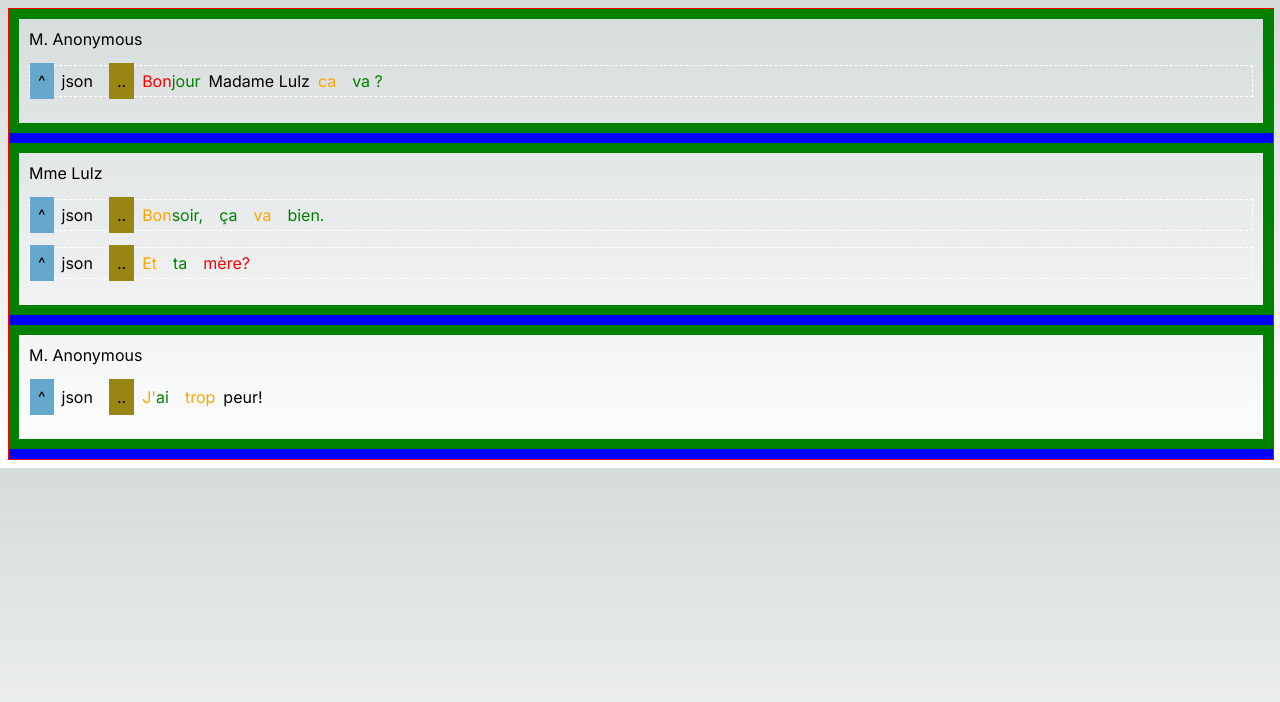
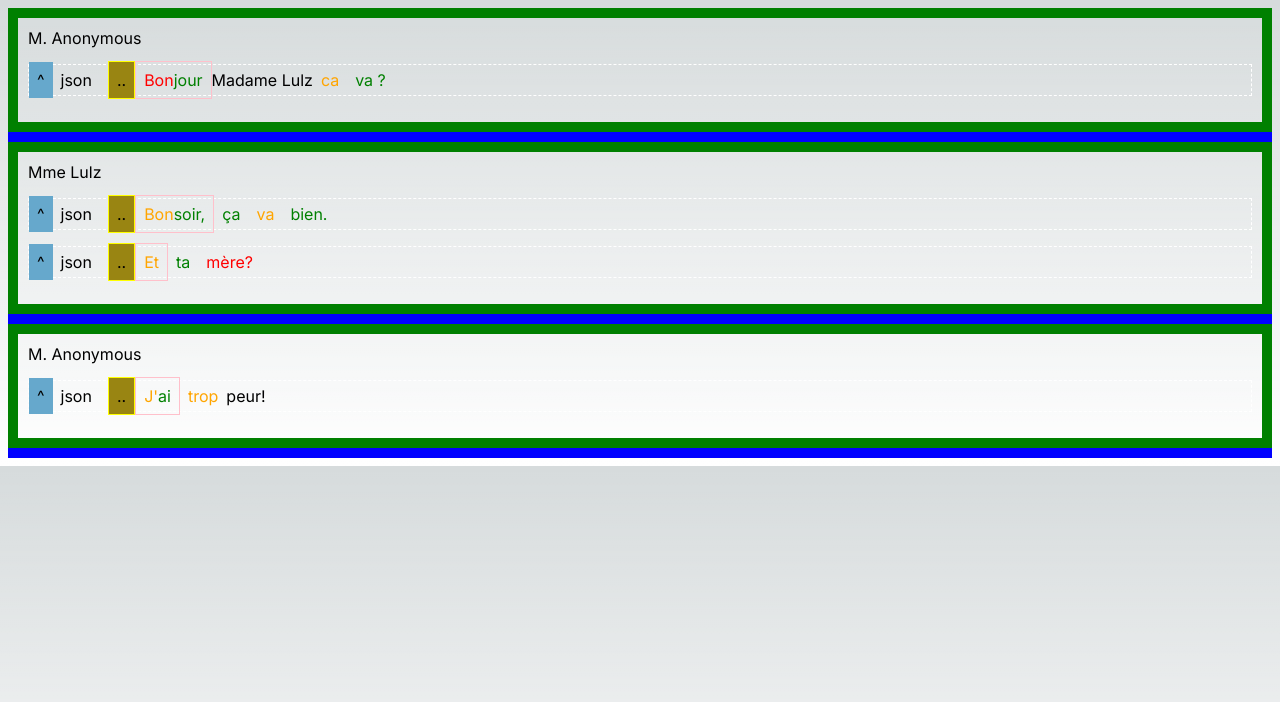
Before and after one commit to glefait/transcript-react-test, a Next.js app: page / in a window 1280 px wide. Shown: the top 702 px of the page. Built offline with nearby package versions, Linux system fonts and the light colour scheme.

Commit message:
clean css, log issues

```diff
--- a/public/globals.css
+++ b/public/globals.css
@@ -33,10 +33,8 @@ body {
 }
 
 .transcriptionEdition {
-  border: 1px solid red;
   width: 100%;
 }
-
 .transcriptionSeparator {
   padding: 5px;
   background-color: blue;
@@ -47,57 +45,86 @@ body {
 }
 .transcriptionLine {
   border: 1px dashed white;
-  padding: 5px;
-  padding-left: 0;
-}
-.word {
-
-}
-.word:hover {
-  background-color: grey;
 }
 .p80, .p90, .p100 {
   color: green;
 }
-
 .p60, .p70 {
   color: orange;
 }
-
 .p00, .p10, .p20, .p30, .p40, .p50 {
   color: red;
 }
-
 .moveLine {
-  width: 1em;
-  padding: 8px;
   background-color: #66a8cc;
   cursor: pointer;
 }
 .transcriptionLine:has(.moveLine:hover) {
   background-color: #66a8cc;
 }
-.transcriptionLine .moveFirstWord,
-.transcriptionLine .firstWord,
-.transcriptionLine .word {
+.word:hover {
+  background-color: grey;
+}
+.moveFirstWord {
+  cursor: pointer;
+  background-color: #998512;
+  border:1px solid yellow;
+}
+.firstWord ~ .moveFirstWord{
+  background-color: #998512;
+  border: 10px solid yellow;
+}
+.moveFirstWord:hover ~ .editableLine .firstWord {
+  background-color: #998512;
+}
+.user {
+  border: 1px solid red;
+}
+.lines {
+  border: 1px solid blue;
+}
+[contenteditable]:focus {
+  outline: 0px solid transparent;
+}
+.firstWord {
+  border: 1px solid pink;
+}
+.showJson {
+  cursor: pointer;
+}
 
+
+
+.transcriptionLine {
+  padding: 5px;
+  padding-left: 0;
+}
+.moveLine {
+  width: 1em;
   padding: 8px;
+}
+.showJson {
+  margin: 8px;
+  margin-right:0;
 }
 .moveFirstWord {
   margin-left:1em;
   width: 2em;
   padding: 8px;
-  cursor: pointer;
-  background-color: #998512;
 }
-.firstWord ~ .moveFirstWord{
-  background-color: #998512;
-  border: 10px solid yellow;
+.editableLine {
+  margin-left:0;
+  /*padding: 8px;*/
+  padding-left:0;
+  /*border: 1px solid brown;*/
+  line-height: 2em;
 }
-.moveFirstWord:hover ~ .firstWord {
-  background-color: #998512;
+.transcriptionLine .moveFirstWord,
+.transcriptionLine .firstWord,
+.transcriptionLine .word {
+  padding: 8px;
 }
-.showJson {
-  margin: 8px;
-  margin-right:0;
+.firstWord {
+  margin-left:0;
+  padding-left:0;
 }
```
Also changed, not shown: 2 other files (tests, documents, lock files or other folders).
